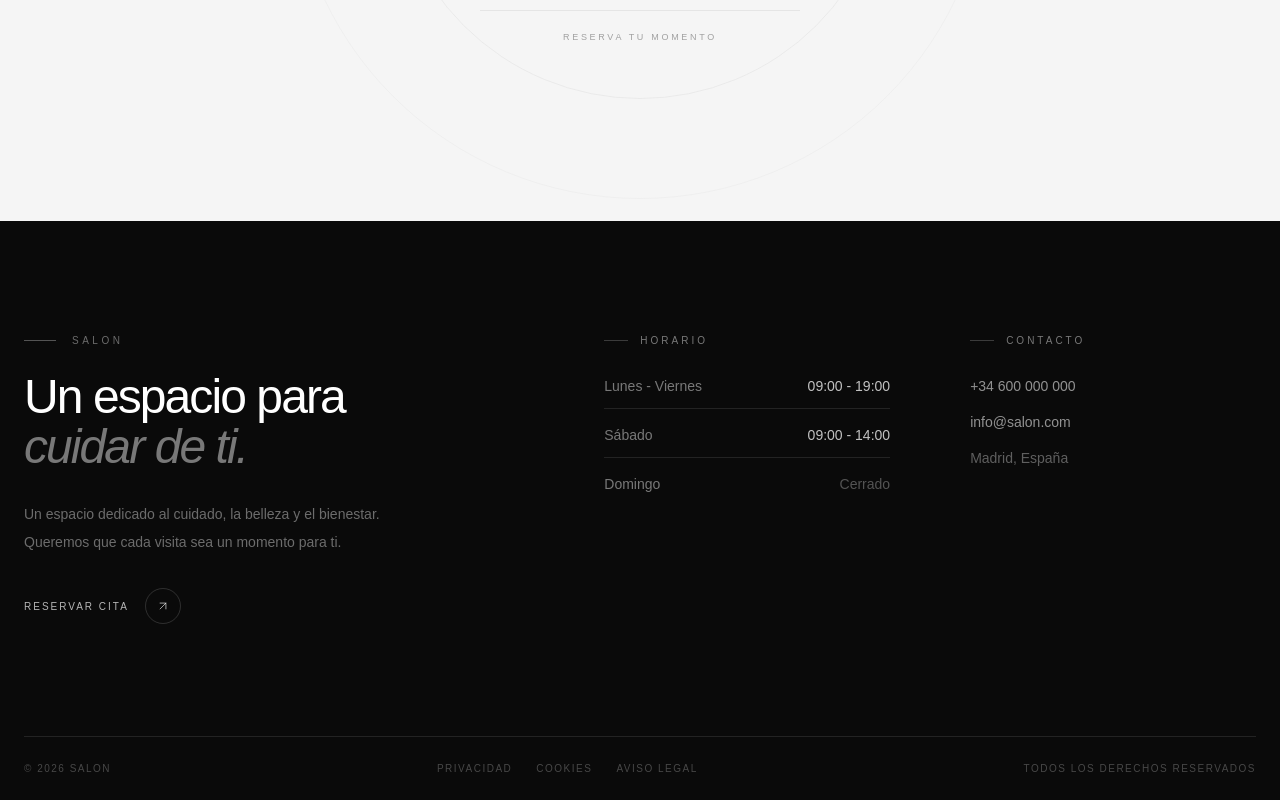
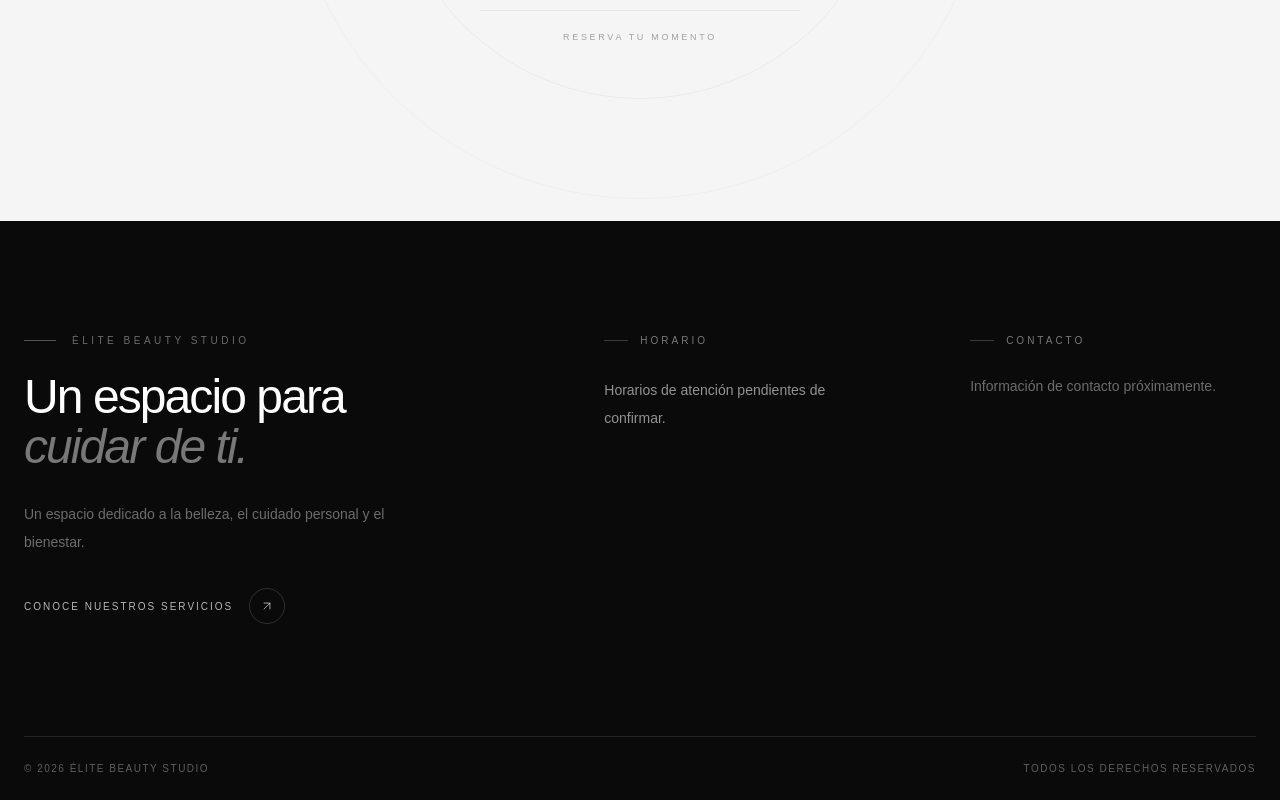
Before and after one commit to dvidaillet/salon-booking, a Next.js app: page / in a window 1280 px wide. Shown: the part 5311-6111 px from the top of the page. Built offline with nearby package versions, Linux system fonts and the light colour scheme.

Commit message:
improve footer

```diff
--- a/src/components/layout/Footer.tsx
+++ b/src/components/layout/Footer.tsx
@@ -1,49 +1,38 @@
+
 "use client";
 
+import Link from "next/link";
 import { motion } from "motion/react";
+import { siteConfig } from "@/config/site";
 import { ArrowUpRight } from "lucide-react";
 
+const ease = [0.22, 1, 0.36, 1] as const;
+
 export default function Footer() {
+  const { contact, social } = siteConfig;
+
   return (
     <footer
       id="contacto"
       className="relative scroll-mt-24 overflow-hidden bg-neutral-950 text-white"
     >
       <div className="mx-auto max-w-7xl px-6">
-        {/* =====================================================
-            MAIN FOOTER
-        ====================================================== */}
 
+        {/* MAIN FOOTER */}
         <div className="grid gap-14 py-20 sm:py-24 lg:grid-cols-[1.4fr_0.8fr_0.8fr] lg:gap-20 lg:py-28">
-          {/* =================================================
-              BRAND
-          ================================================= */}
 
+          {/* BRAND */}
           <motion.div
-            initial={{
-              opacity: 0,
-              y: 30,
-            }}
-            whileInView={{
-              opacity: 1,
-              y: 0,
-            }}
-            viewport={{
-              once: true,
-              amount: 0.3,
-            }}
-            transition={{
-              duration: 0.8,
-              ease: [0.22, 1, 0.36, 1],
-            }}
+            initial={{ opacity: 0, y: 30 }}
+            whileInView={{ opacity: 1, y: 0 }}
+            viewport={{ once: true, amount: 0.3 }}
+            transition={{ duration: 0.8, ease }}
           >
-            {/* Brand */}
-
             <div className="flex items-center gap-4">
               <span className="h-px w-8 bg-white/30" />
 
               <p className="text-[10px] font-medium uppercase tracking-[0.35em] text-white/40">
-                Salon
+                {siteConfig.name}
               </p>
             </div>
 
@@ -55,49 +44,33 @@ export default function Footer() {
             </h2>
 
             <p className="mt-7 max-w-sm text-sm leading-7 text-white/40">
-              Un espacio dedicado al cuidado, la belleza y el bienestar.
-              Queremos que cada visita sea un momento para ti.
+              {siteConfig.description}
             </p>
 
-            {/* Social / CTA */}
-
-            <a
-              href="#booking"
+            <Link
+              href="/services"
               className="group mt-8 inline-flex items-center gap-4 text-[10px] font-medium uppercase tracking-[0.2em] text-white/70 transition-colors duration-500 hover:text-white"
             >
-              <span>Reservar cita</span>
+              <span>Conoce nuestros servicios</span>
 
               <span className="flex h-9 w-9 items-center justify-center rounded-full border border-white/15 transition-all duration-500 group-hover:border-white/50 group-hover:bg-white group-hover:text-neutral-950">
                 <ArrowUpRight
                   size={14}
                   strokeWidth={1.5}
-                  className="transition-transform duration-500 group-hover:translate-x-0.5 group-hover:-translate-y-0.5"
                 />
               </span>
-            </a>
+            </Link>
           </motion.div>
 
-          {/* =================================================
-              HOURS
-          ================================================= */}
-
+          {/* HOURS */}
           <motion.div
-            initial={{
-              opacity: 0,
-              y: 30,
-            }}
-            whileInView={{
-              opacity: 1,
-              y: 0,
-            }}
-            viewport={{
-              once: true,
-              amount: 0.3,
-            }}
+            initial={{ opacity: 0, y: 30 }}
+            whileInView={{ opacity: 1, y: 0 }}
+            viewport={{ once: true, amount: 0.3 }}
             transition={{
               duration: 0.8,
               delay: 0.1,
-              ease: [0.22, 1, 0.36, 1],
+              ease,
             }}
           >
             <div className="flex items-center gap-3">
@@ -108,48 +81,20 @@ export default function Footer() {
               </h3>
             </div>
 
-            <div className="mt-7 space-y-4 text-sm">
-              <div className="flex justify-between gap-6 border-b border-white/10 pb-3">
-                <span className="text-white/45">Lunes - Viernes</span>
-
-                <span className="text-white/75">09:00 - 19:00</span>
-              </div>
-
-              <div className="flex justify-between gap-6 border-b border-white/10 pb-3">
-                <span className="text-white/45">Sábado</span>
-
-                <span className="text-white/75">09:00 - 14:00</span>
-              </div>
-
-              <div className="flex justify-between gap-6">
-                <span className="text-white/45">Domingo</span>
-
-                <span className="text-white/30">Cerrado</span>
-              </div>
-            </div>
+            <p className="mt-7 text-sm leading-7 text-white/55">
+              Horarios de atención pendientes de confirmar.
+            </p>
           </motion.div>
 
-          {/* =================================================
-              CONTACT
-          ================================================= */}
-
+          {/* CONTACT */}
           <motion.div
-            initial={{
-              opacity: 0,
-              y: 30,
-            }}
-            whileInView={{
-              opacity: 1,
-              y: 0,
-            }}
-            viewport={{
-              once: true,
-              amount: 0.3,
-            }}
+            initial={{ opacity: 0, y: 30 }}
+            whileInView={{ opacity: 1, y: 0 }}
+            viewport={{ once: true, amount: 0.3 }}
             transition={{
               duration: 0.8,
               delay: 0.2,
-              ease: [0.22, 1, 0.36, 1],
+              ease,
             }}
           >
             <div className="flex items-center gap-3">
@@ -161,86 +106,102 @@ export default function Footer() {
             </div>
 
             <div className="mt-7 space-y-4 text-sm">
+
+              {contact.phone && (
                 <a
-                href="tel:+34600000000"
-                className="block text-white/55 transition-colors duration-500 hover:text-white"
+                  href={`tel:${contact.phone}`}
+                  className="block text-white/55 transition-colors hover:text-white"
                 >
-                +34 600 000 000
+                  {contact.phone}
                 </a>
+              )}
 
+              {contact.email && (
                 <a
-                href="mailto:info@salon.com"
-                className="group flex items-center gap-2 text-white/55 transition-colors duration-500 hover:text-white"
+                  href={`mailto:${contact.email}`}
+                  className="block text-white/55 transition-colors hover:text-white"
                 >
-                <span>info@salon.com</span>
+                  {contact.email}
+                </a>
+              )}
 
-                <ArrowUpRight
-                  size={12}
-                  strokeWidth={1.5}
-                  className="opacity-0 transition-all duration-500 group-hover:translate-x-0.5 group-hover:-translate-y-0.5 group-hover:opacity-100"
-                />
+              {contact.address && (
+                <p className="text-white/55">
+                  {contact.address}
+                </p>
+              )}
+
+              {contact.whatsapp && (
+                <a
+                  href={`https://wa.me/${contact.whatsapp.replace(/\D/g, "")}`}
+                  target="_blank"
+                  rel="noopener noreferrer"
+                  className="block text-white/55 transition-colors hover:text-white"
+                >
+                  WhatsApp ↗
                 </a>
+              )}
 
-              <p className="text-white/35">Madrid, España</p>
+              {!contact.phone &&
+                !contact.email &&
+                !contact.address &&
+                !contact.whatsapp && (
+                  <p className="text-white/40">
+                    Información de contacto próximamente.
+                  </p>
+                )}
+
+              {/* SOCIAL MEDIA */}
+              <div className="flex items-center gap-5 pt-4">
+
+                {social.instagram && (
+                  <a
+                    href={social.instagram}
+                    target="_blank"
+                    rel="noopener noreferrer"
+                    aria-label="Instagram"
+                    className="text-white/50 transition-colors hover:text-white"
+                  >
+                    <span className="text-xs font-semibold">IG</span>
+                  </a>
+                )}
+
+                {social.facebook && (
+                  <a
+                    href={social.facebook}
+                    target="_blank"
+                    rel="noopener noreferrer"
+                    aria-label="Facebook"
+                    className="text-white/50 transition-colors hover:text-white"
+                  >
+                    <span className="text-xs font-semibold">FB</span>
+                  </a>
+                )}
+
+              </div>
             </div>
           </motion.div>
         </div>
 
-        {/* =====================================================
-            DIVIDER
-        ====================================================== */}
-
+        {/* DIVIDER */}
         <motion.div
-          initial={{
-            scaleX: 0,
-            transformOrigin: "left",
-          }}
-          whileInView={{
-            scaleX: 1,
-          }}
-          viewport={{
-            once: true,
-            amount: 0.3,
-          }}
-          transition={{
-            duration: 1,
-            delay: 0.2,
-            ease: [0.22, 1, 0.36, 1],
-          }}
+          initial={{ scaleX: 0, transformOrigin: "left" }}
+          whileInView={{ scaleX: 1 }}
+          viewport={{ once: true, amount: 0.3 }}
+          transition={{ duration: 1, delay: 0.2, ease }}
           className="h-px w-full bg-white/10"
         />
 
-        {/* =====================================================
-            BOTTOM BAR
-        ====================================================== */}
+        {/* BOTTOM BAR */}
+        <div className="flex flex-col gap-4 py-6 text-[10px] uppercase tracking-[0.15em] text-white/35 sm:flex-row sm:items-center sm:justify-between">
 
-        <div className="flex flex-col gap-4 py-6 text-[10px] uppercase tracking-[0.15em] text-white/25 sm:flex-row sm:items-center sm:justify-between">
-          <p>© {new Date().getFullYear()} Salon</p>
+          <p>
+            © {new Date().getFullYear()} {siteConfig.name}
+          </p>
 
-          <div className="flex gap-6">
-            <a
-              href="#"
-              className="transition-colors duration-500 hover:text-white/60"
-            >
-              Privacidad
-            </a>
-
-            <a
-              href="#"
-              className="transition-colors duration-500 hover:text-white/60"
-            >
-              Cookies
-            </a>
-
-            <a
-              href="#"
-              className="transition-colors duration-500 hover:text-white/60"
-            >
-              Aviso legal
-            </a>
-          </div>
-
-          <p>Todos los derechos reservados</p>
+          <p>
+            Todos los derechos reservados
+          </p>
         </div>
       </div>
     </footer>
```
Lines whose indentation alone changed are shown as unchanged.
